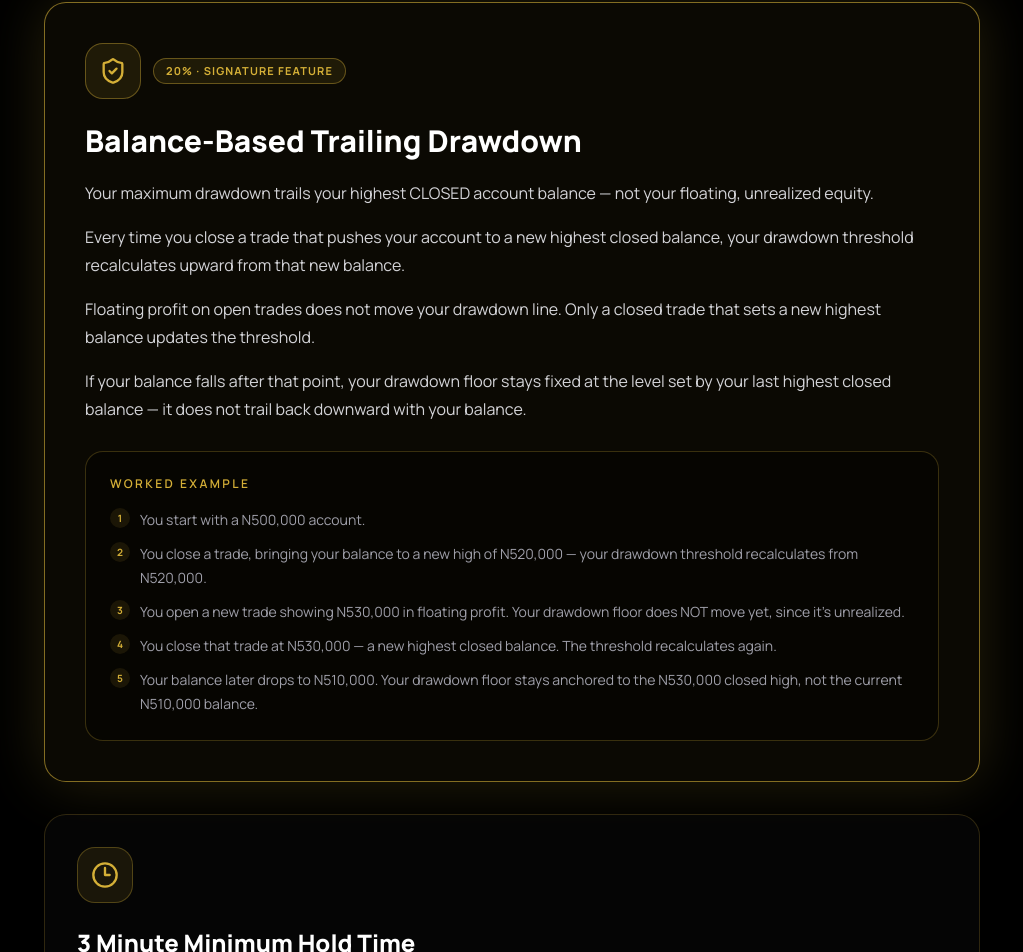
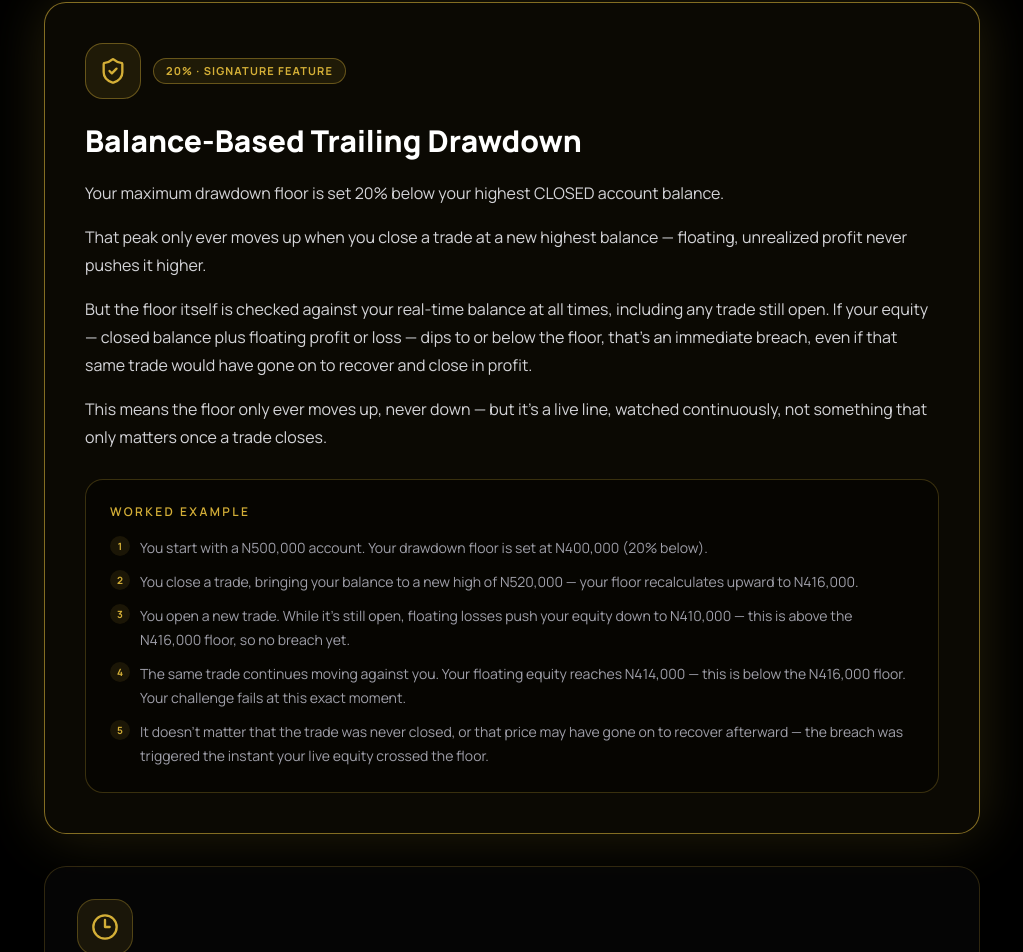
Before and after one commit to VoltexFundinghq/voltex-website, a Next.js app: page /core-rules in a window 1280 px wide. Shown: the part 580-1532 px from the top of the page, without its empty margins (128-1151 px from the left). Built offline with nearby package versions, Linux system fonts and the light colour scheme; no server answers.

Commit message:
Add floating (equity-based) drawdown check per new business rule, update trading-rules copy and worked example to reflect it

```diff
--- a/src/app/trading-rules/page.tsx
+++ b/src/app/trading-rules/page.tsx
@@ -7,13 +7,13 @@
 import Footer from "@/components/layout/Footer";
 import { Button } from "@/components/ui/button";
 const coreRules = [
-  { value: 20, suffix: "%", title: "Balance-Based Trailing Drawdown", description: "Your maximum drawdown trails only on your highest CLOSED account balance — never your floating, unrealized profit. Each time you close a trade at a new highest balance, your limit recalculates upward from that point; if your balance later falls, the limit stays fixed at your last highest closed balance.", bullets: ["Based on your highest closed balance", "Floating profit never moves it", "Recalculates upward with every new high"], icon: ShieldCheck, featured: true },
+  { value: 20, suffix: "%", title: "Balance-Based Trailing Drawdown", description: "Your maximum drawdown floor is set 20% below your highest CLOSED account balance — that peak only ever moves up when you close a trade at a new high, never from floating profit. But the floor itself is checked against your real-time balance at all times, including any trades still open — so a floating dip that reaches the floor is an immediate breach, even if that same trade would have gone on to recover and close in profit.", bullets: ["Peak only moves up from closed trades — never floating profit", "Your live balance, including open trades, is checked against the floor at all times", "A dip to or below the floor is an immediate breach — even if it would have recovered"], icon: ShieldCheck, featured: true },
   { value: 3, suffix: " Min", title: "Minimum Hold Time", description: "Every position must remain open for at least three minutes to encourage genuine trading and prevent latency arbitrage.", bullets: ["Prevents latency abuse", "Encourages genuine execution", "Applies to every trade"], icon: Clock3, featured: false },
   { value: 5, suffix: " Days", title: "Activity Requirement", description: "Place at least one trade every five calendar days to keep your challenge active.", bullets: ["Stay active", "Simple requirement", "Fair capital allocation"], icon: CalendarClock, featured: false },
 ];
 const faqItems = [
-  { q: "Profit Target", a: "You need to grow your account balance by 10% in each phase — Phase 1 and Phase 2 — to pass your evaluation. You trade on the same account for both phases: once you pass Phase 1, your balance simply resets to your starting amount for Phase 2, so your full trading history stays visible in one place the entire way through.", bullets: ["10% target in Phase 1", "10% target in Phase 2", "Same rules apply in both phases", "Same account carries you through both phases — no new login to learn, no history lost"], example: "On a N500,000 account, you need to reach N550,000 to complete each phase." },
-  { q: "Maximum Drawdown", a: "This is the only overall risk limit on your account — set at 20%, calculated using our Balance-Based Trailing Drawdown model rather than a fixed, unmoving number.", bullets: ["Set at 20% of your highest closed balance", "Recalculates upward as your balance grows", "This is your only overall limit — there is no separate daily drawdown rule"] },
+  { q: "Profit Target", a: "You need to grow your account balance by 10% in each phase — Phase 1 and Phase 2 — to pass your evaluation. You trade on the same account for both phases: once you pass Phase 1, your balance simply resets to your original starting amount for Phase 2, so your full trading history stays visible in one place, and there's no new login to learn.", bullets: ["10% target in Phase 1", "10% target in Phase 2", "Same rules apply in both phases", "Same account carries you through both phases — no new login to learn, no history lost"], example: "On a N500,000 account, you need to reach N550,000 to complete each phase." },
+  { q: "Maximum Drawdown", a: "This is the only overall risk limit on your account — set at 20%, calculated using our Balance-Based Trailing Drawdown model rather than a fixed, unmoving number.", bullets: ["Set at 20% below your highest closed balance", "Recalculates upward as your balance grows from closed trades", "Checked against your real-time balance, including floating trades still open", "A floating dip to the floor is an immediate breach, even if the trade would have recovered", "This is your only overall limit — there is no separate daily drawdown rule"] },
   { q: "Minimum Trading Days", a: "There's no minimum number of days you must trade.", bullets: ["No minimum required", "Just stay active every 5 days — see the Activity Requirement card above"] },
   { q: "No Time Limits", a: "You can take as long as you like to pass your evaluation.", bullets: ["No maximum time limit", "Applies to both phases", "Just remember the 5-day activity rule"] },
   { q: "Payout Schedule", a: "Payouts are processed within 24 hours once approved, with clear eligibility rules and caps that scale as your account grows. Your funded account stays with you long-term — the same account is used for every payout cycle going forward.", bullets: ["A payout becomes eligible once your profit reaches 10% of your account's starting balance", "Your first payout is capped at 10% of your account's starting balance", "Every payout after that is capped at 50% of your account's starting balance", "Profit above the applicable cap is forfeited, not carried over, before your 80% split is calculated", "Approved payouts are completed within 24 hours", "A 72-hour cooldown applies after each completed payout before you can request the next one", "Your funded account is yours to keep — it isn't replaced after each payout"], example: "On a N500,000 account, your first eligible payout is capped at N50,000. If you've earned N80,000, the N30,000 above the cap is removed before your 80% split is calculated on the remaining N50,000." },
--- a/src/components/core-rules/CoreRulesDetailed.tsx
+++ b/src/components/core-rules/CoreRulesDetailed.tsx
@@ -15,15 +15,15 @@
           </div>
           <h2 className="mt-6 text-2xl font-extrabold text-white md:text-3xl">Balance-Based Trailing Drawdown</h2>
           <div className="mt-5 space-y-4">
-            <p className="text-base leading-7 text-zinc-300">Your maximum drawdown trails your highest CLOSED account balance — not your floating, unrealized equity.</p>
-            <p className="text-base leading-7 text-zinc-300">Every time you close a trade that pushes your account to a new highest closed balance, your drawdown threshold recalculates upward from that new balance.</p>
-            <p className="text-base leading-7 text-zinc-300">Floating profit on open trades does not move your drawdown line. Only a closed trade that sets a new highest balance updates the threshold.</p>
-            <p className="text-base leading-7 text-zinc-300">If your balance falls after that point, your drawdown floor stays fixed at the level set by your last highest closed balance — it does not trail back downward with your balance.</p>
+            <p className="text-base leading-7 text-zinc-300">Your maximum drawdown floor is set 20% below your highest CLOSED account balance.</p>
+            <p className="text-base leading-7 text-zinc-300">That peak only ever moves up when you close a trade at a new highest balance — floating, unrealized profit never pushes it higher.</p>
+            <p className="text-base leading-7 text-zinc-300">But the floor itself is checked against your real-time balance at all times, including any trade still open. If your equity — closed balance plus floating profit or loss — dips to or below the floor, that's an immediate breach, even if that same trade would have gone on to recover and close in profit.</p>
+            <p className="text-base leading-7 text-zinc-300">This means the floor only ever moves up, never down — but it's a live line, watched continuously, not something that only matters once a trade closes.</p>
           </div>
           <div className="mt-7 rounded-2xl border border-[#D4AF37]/25 bg-black/40 p-6">
             <p className="text-xs font-semibold uppercase tracking-[0.2em] text-[#D4AF37]">Worked Example</p>
             <ol className="mt-4 space-y-2.5">
-              {["You start with a N500,000 account.", "You close a trade, bringing your balance to a new high of N520,000 — your drawdown threshold recalculates from N520,000.", "You open a new trade showing N530,000 in floating profit. Your drawdown floor does NOT move yet, since it's unrealized.", "You close that trade at N530,000 — a new highest closed balance. The threshold recalculates again.", "Your balance later drops to N510,000. Your drawdown floor stays anchored to the N530,000 closed high, not the current N510,000 balance."].map((step, i) => (
+              {["You start with a N500,000 account. Your drawdown floor is set at N400,000 (20% below).", "You close a trade, bringing your balance to a new high of N520,000 — your floor recalculates upward to N416,000.", "You open a new trade. While it's still open, floating losses push your equity down to N410,000 — this is above the N416,000 floor, so no breach yet.", "The same trade continues moving against you. Your floating equity reaches N414,000 — this is below the N416,000 floor. Your challenge fails at this exact moment.", "It doesn't matter that the trade was never closed, or that price may have gone on to recover afterward — the breach was triggered the instant your live equity crossed the floor."].map((step, i) => (
                 <li key={i} className="flex gap-2.5 text-sm leading-6 text-zinc-400">
                   <span className="flex h-5 w-5 flex-shrink-0 items-center justify-center rounded-full bg-[#D4AF37]/10 text-[10px] font-bold text-[#D4AF37]">{i + 1}</span>
                   {step}
--- /dev/null
+++ b/src/lib/services/rule-engine/floating-drawdown.ts
@@ -0,0 +1,37 @@
+export interface FloatingDrawdownCheck {
+  peakClosedBalance: number; // still based on highest CLOSED balance — unchanged
+  currentEquity: number;     // closed balance + floating P&L of all currently open positions
+  drawdownLimitPercent: number;
+}
+
+export interface FloatingDrawdownResult {
+  breached: boolean;
+  drawdownFloor: number;
+  currentDrawdownPercent: number;
+}
+
+/**
+ * Checks LIVE, FLOATING equity against the drawdown floor — this is
+ * intentionally separate from evaluateChallenge()'s closed-balance
+ * logic. Confirmed business decision: even a floating dip that later
+ * recovers and closes in profit counts as an immediate breach the
+ * moment it crosses the floor. The peak itself still only ever moves
+ * on CLOSED balance — only the live/current side of the comparison
+ * now includes floating P&L.
+ *
+ * This must be called frequently against live account data (polling)
+ * to have a real chance of catching a fast dip — a gap between polls
+ * could theoretically miss a very brief spike below the floor that
+ * recovers before the next check.
+ */
+export function checkFloatingDrawdown(input: FloatingDrawdownCheck): FloatingDrawdownResult {
+  const { peakClosedBalance, currentEquity, drawdownLimitPercent } = input;
+
+  const drawdownFloor = peakClosedBalance * (1 - drawdownLimitPercent / 100);
+  const breached = currentEquity <= drawdownFloor;
+  const currentDrawdownPercent = peakClosedBalance > 0
+    ? Math.max(0, ((peakClosedBalance - currentEquity) / peakClosedBalance) * 100)
+    : 0;
+
+  return { breached, drawdownFloor, currentDrawdownPercent };
+}
```
